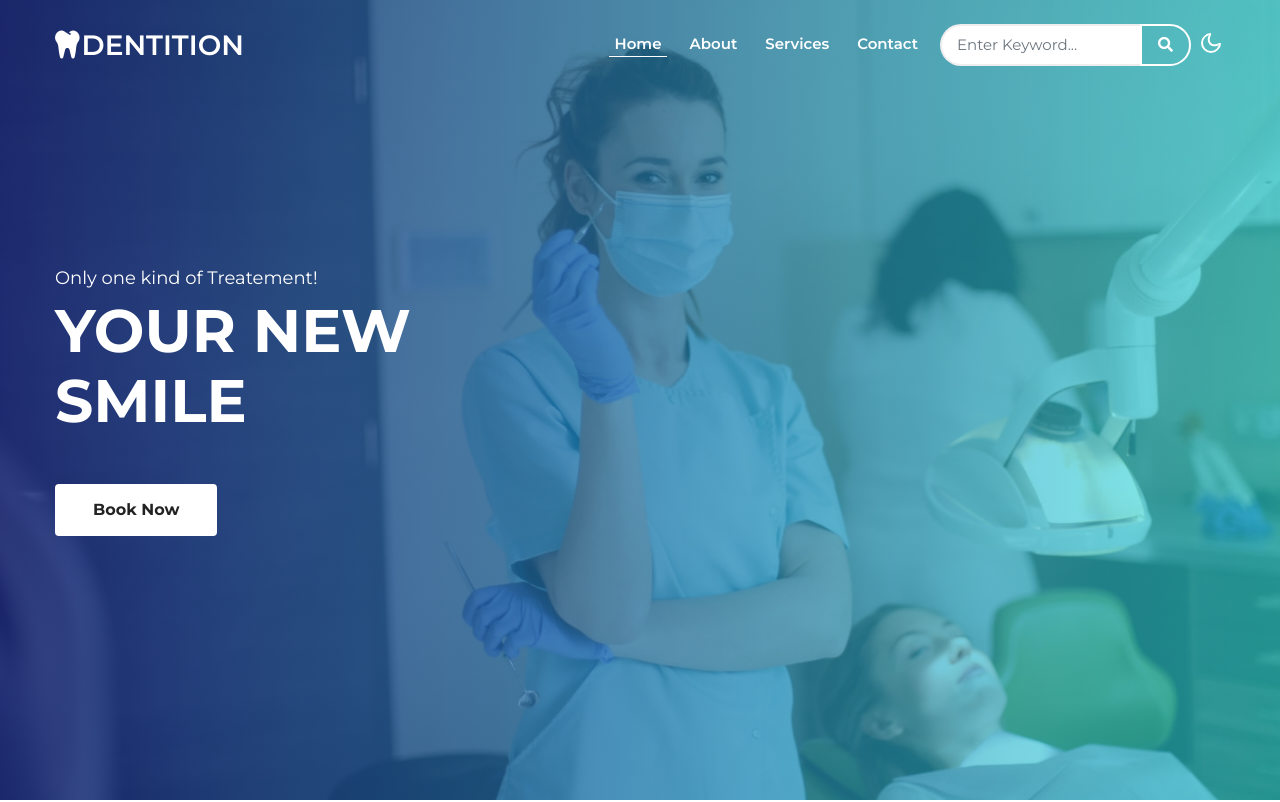
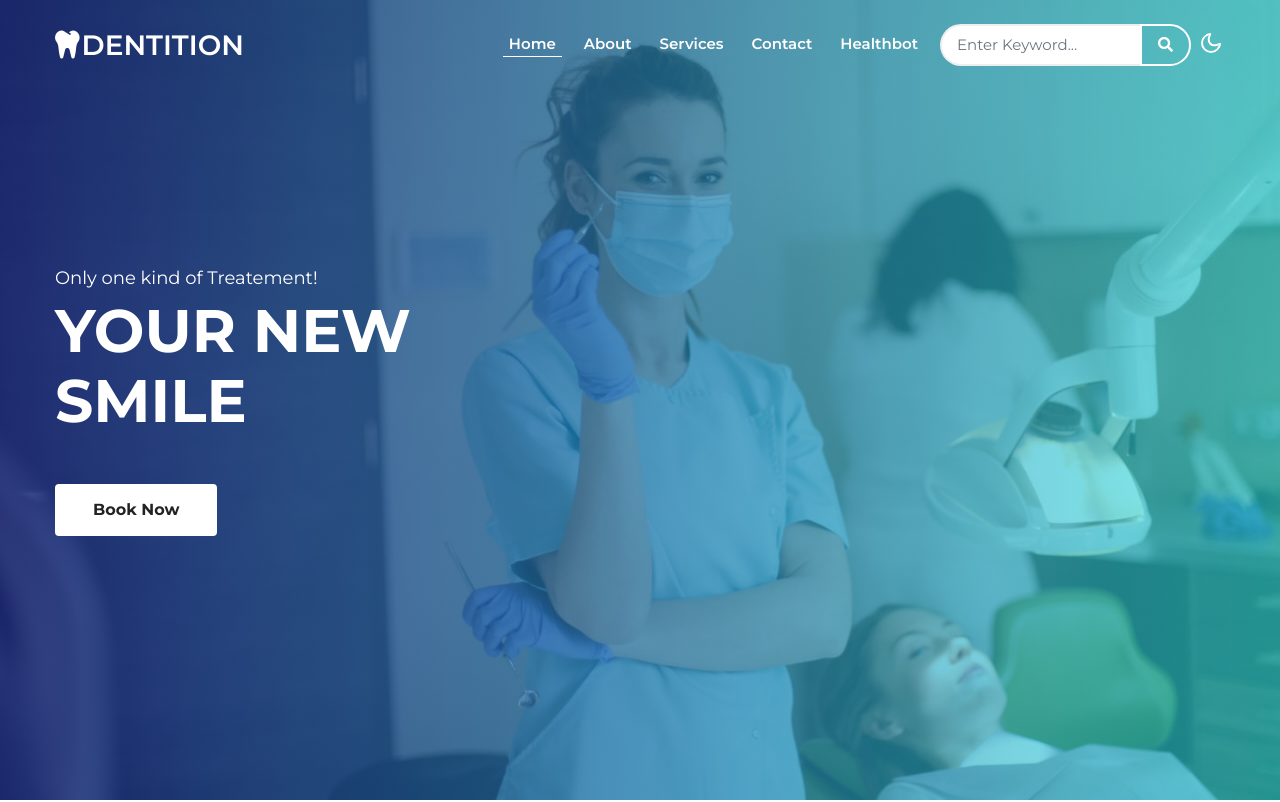
Before and after one commit to mdmahfuz7050/dentitionfrt.github.io, a plain HTML site: page index.html in a window 1280 px wide. Shown: the top 802 px of the page. Drawn offline with Linux system fonts and the light colour scheme.

Commit message:
Update index.html
Signed-off-by: MD MAHFUZ  <112500380+mdmahfuz7050@users.noreply.github.com>

```diff
--- a/index.html
+++ b/index.html
@@ -40,6 +40,9 @@
                         </li>
                         <li class="nav-item">
                             <a class="nav-link" href="contact.html">Contact</a>
+                        </li>
+                        <li class="nav-item">
+                            <a class="nav-link" href="healthbot.html">Healthbot</a>
                         </li>
                     </ul>
                     <form action="#error" method="GET" class="d-flex search-header">
@@ -610,8 +613,6 @@
                 <!-- //copyright -->
             </div>
         </div>
-       <iframe src="https://webchat.botframework.com/embed/healthbot-ynkzj2q?s=PCcdSS3NR-4.mic5WwZQ30IuMA7Mtf09cHqrYXFEPcHxBlhouckz9zo" style="width: 100%; height: 500px;"></iframe>
-
     </footer>
     <!-- //footer -->
 
```
